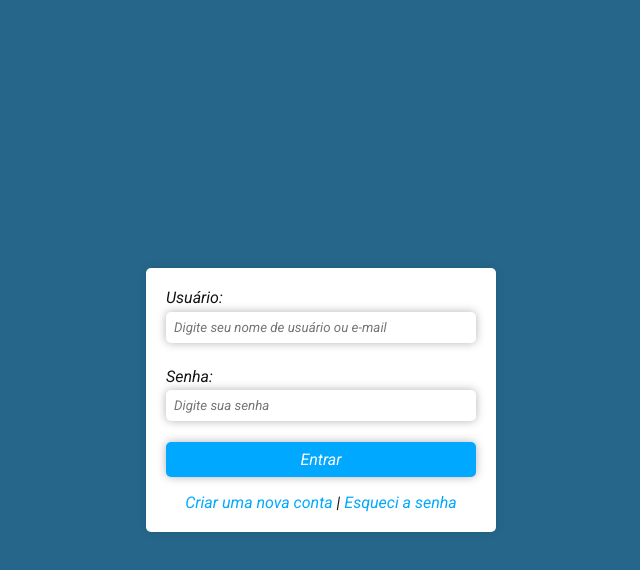
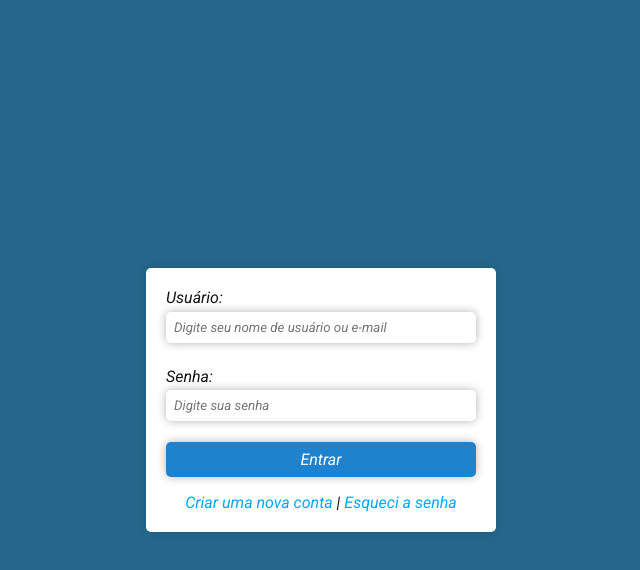
Before and after one commit to Object-Hub/object-cloud, a React (Vite) app in the folder packages/Client/: page /login in a window 1280 px wide. In both pictures the pointer is over the button "Entrar". Shown: the top 570 px of the page, without its empty margins (319-959 px from the left). Built offline with nearby package versions, Linux system fonts and the light colour scheme.

Commit message:
Apply hover in button Login

```diff
--- a/packages/Client/src/components/LoginForm/styles.module.scss
+++ b/packages/Client/src/components/LoginForm/styles.module.scss
@@ -45,6 +45,11 @@
     color: #fff;
     font-size: 1rem;
     cursor: pointer;
+    transition: background-color 0.2s;
+
+    &:hover {
+      background-color: rgb(31, 130, 206);
+    }
 
     &:focus {
       outline: none;
@@ -64,7 +69,6 @@
     color: #00a8ff;
     text-decoration: none;
 
-
     &:hover {
       text-decoration: underline;
     }
```
